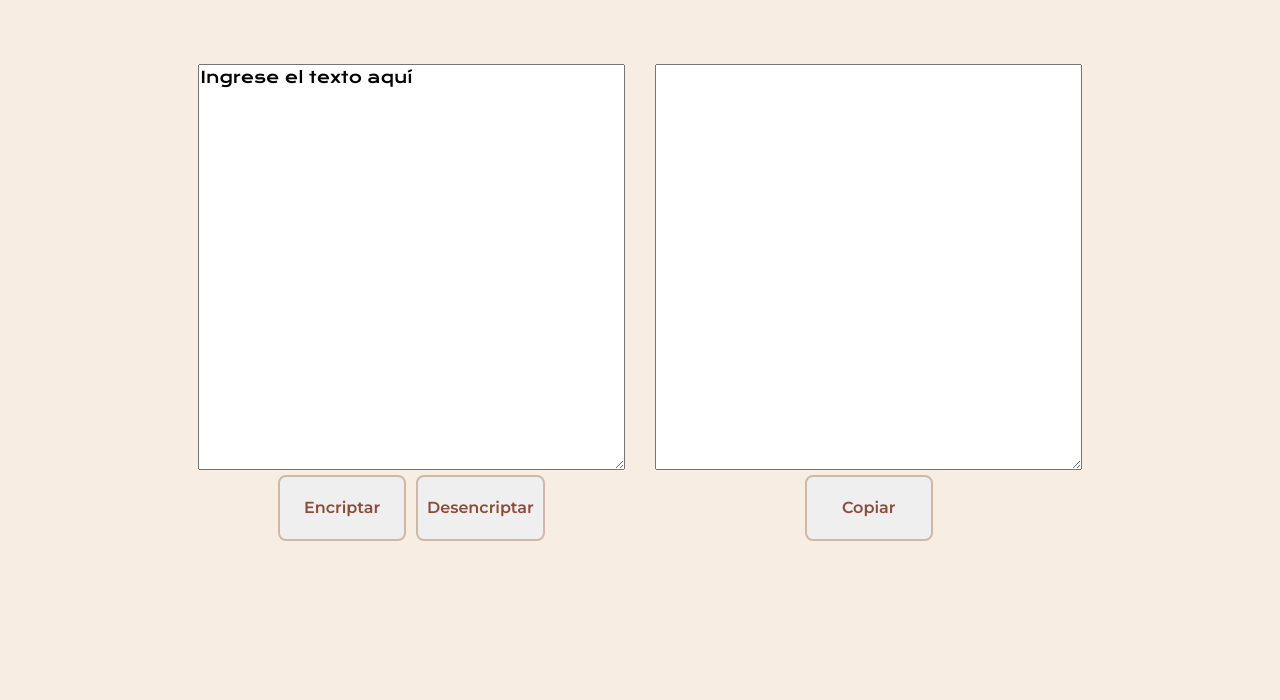
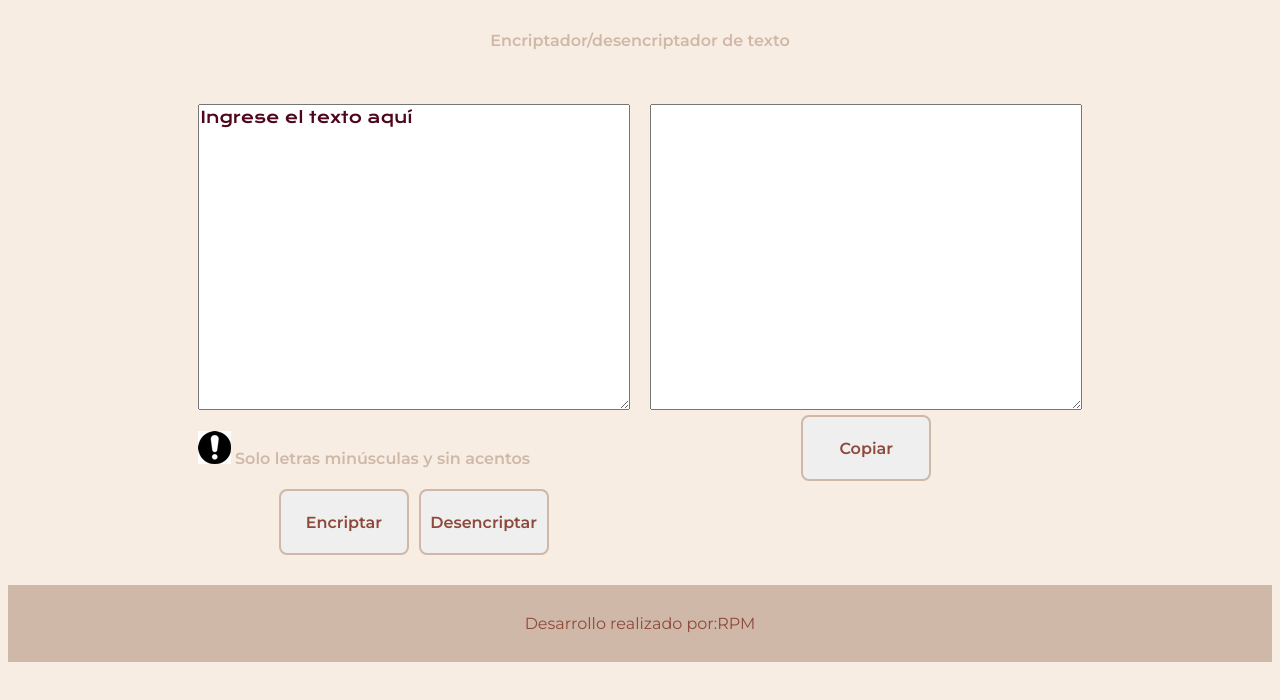
Before and after one commit to entronomia/proyecto, a plain HTML site: page index.html in a window 1280 px wide. Drawn offline with nearby package versions, Linux system fonts and the light colour scheme.

Commit message:
cambio en index.html

```diff
--- a/index.html
+++ b/index.html
@@ -7,21 +7,34 @@
     <title>Encriptador - Desencriptador</title>
 </head>
 <body>
+    <header class="encabezado">
+        <h1 class="encabezado_contenido">Encriptador/desencriptador de texto</h1>
+    </header>
     <main class="documento">
         <section class="documento_contenido">
-            <textarea class="documento_contenido_caja_de_texto" id="textoEntrada" rows="20" cols="30">Ingrese el texto aquí</textarea>
+            <textarea class="documento_contenido_caja_de_texto" id="textoEntrada" rows="15" cols="30">Ingrese el texto aquí
+            </textarea>
+            <p class="documento_contenido_mensaje">
+                <img src="./assets/signo.png"> Solo letras minúsculas y sin acentos
+            </p>
             <div class="documento_contenido_controles">
                 <button class="documento_contenido_controles_boton" onclick="encriptar();">Encriptar</button>
                 <button class="documento_contenido_controles_boton" onclick="desencriptar();">Desencriptar</button>
             </div>
         </section>
         <section class="documento_contenido">
-            <textarea class="documento_contenido_caja_de_texto" id="textoSalida" rows="20" cols="25"></textarea>
+            <textarea class="documento_contenido_caja_de_texto" id="textoSalida" rows="15" cols="25">
+            </textarea>
             <div class="documento_contenido_controles">
                 <button class="documento_contenido_controles_boton" onclick="copiar();">Copiar</button>
             </div>
         </section>
     </main>
+    <footer class="pie_de_pagina">
+        <p class="pie_de_pagina_contenido">
+            Desarrollo realizado por:RPM
+        </p>
+    </footer>
     <script src="./js/app.js"></script>
 </body>
 </html>
--- a/styles/estilo.css
+++ b/styles/estilo.css
@@ -3,7 +3,7 @@
     --color-primario: #F8EDE3;
     --color-secundario: #D0B8A8;
     --color-terciario: #8D493A;
-    --color-cuaternario: blue;
+    --color-cuaternario: rgb(77, 6, 27);
     --fuente-montserrat: "Montserrat", sans-serif;
     --fuente-krona: "Krona One", sans-serif;
 }
@@ -12,12 +12,22 @@ body{
     background-color: var(--color-primario);
     color: var(--color-terciario);
 }
+.encabezado{
+    padding: 1% 15%;
+    text-align: center;
+}
+.encabezado_contenido{
+    font-family: var(--fuente-montserrat);
+    font-size: 1rem;
+    font-weight: 600;
+    color: var(--color-secundario);
+}
 .documento{
-    padding: 3% 15%;
+    padding: 1% 15%;
     display: flex;
-    align-items: center;
+    align-items: start;
     justify-content: space-between;
-    gap: 30px;
+    gap: 20px;
 }
 .documento_contenido{
     width: 50%;
@@ -30,6 +40,13 @@ body{
     font-family: var(--fuente-krona);
     font-size: 1rem;
     font-weight: 400;
+    color: var(--color-cuaternario);
+}
+.documento_contenido_mensaje{
+    font-family: var(--fuente-montserrat);
+    font-size: 1rem;
+    font-weight: 600;
+    color: var(--color-secundario);
 }
 .documento_contenido_controles{
     display: flex;
@@ -51,3 +68,14 @@ body{
     justify-content: center;
     gap: 10px;
 }
+.pie_de_pagina{
+    background-color: var(--color-secundario);
+    padding: 1% 15%;
+    text-align: center;
+}
+.pie_de_pagina_contenido{
+    font-family: var(--fuente-montserrat);
+    font-size: 1rem;
+    font-weight: 400;
+    color: var(--color-terciario);
+}
```
